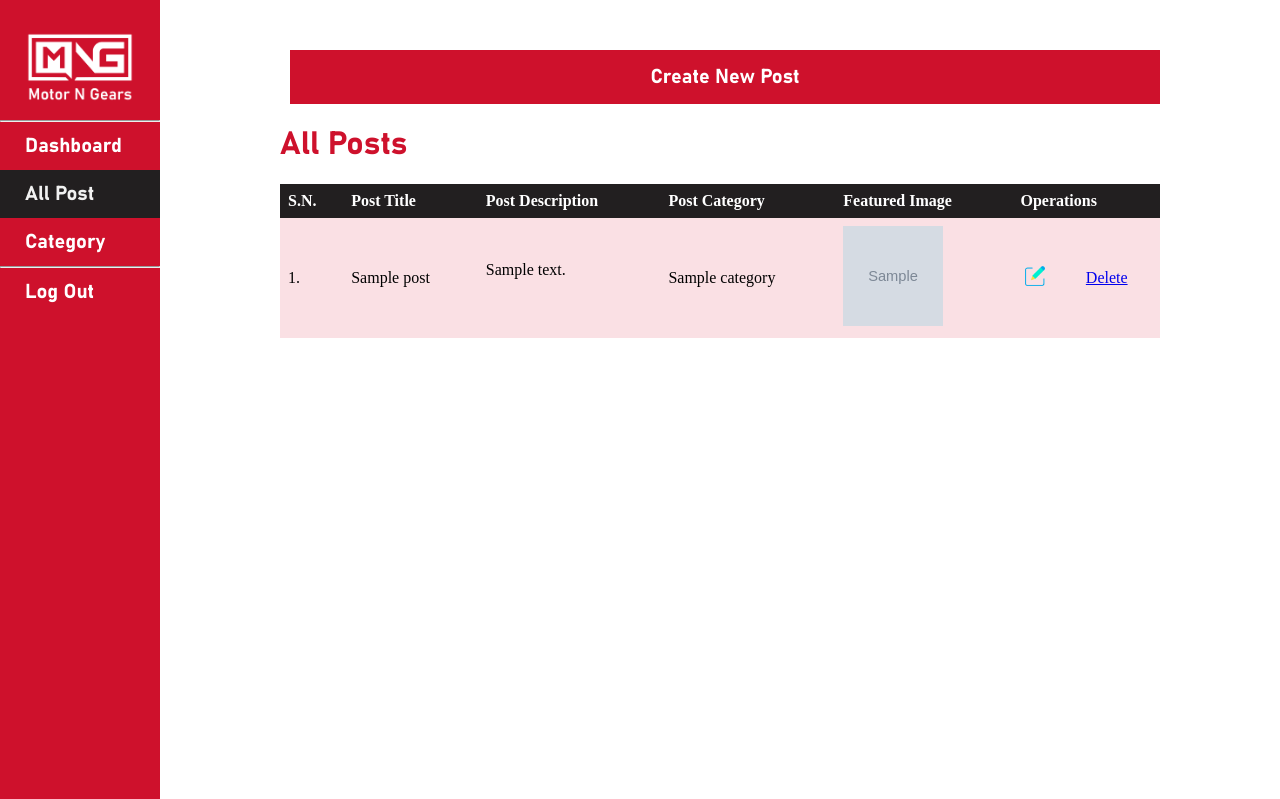
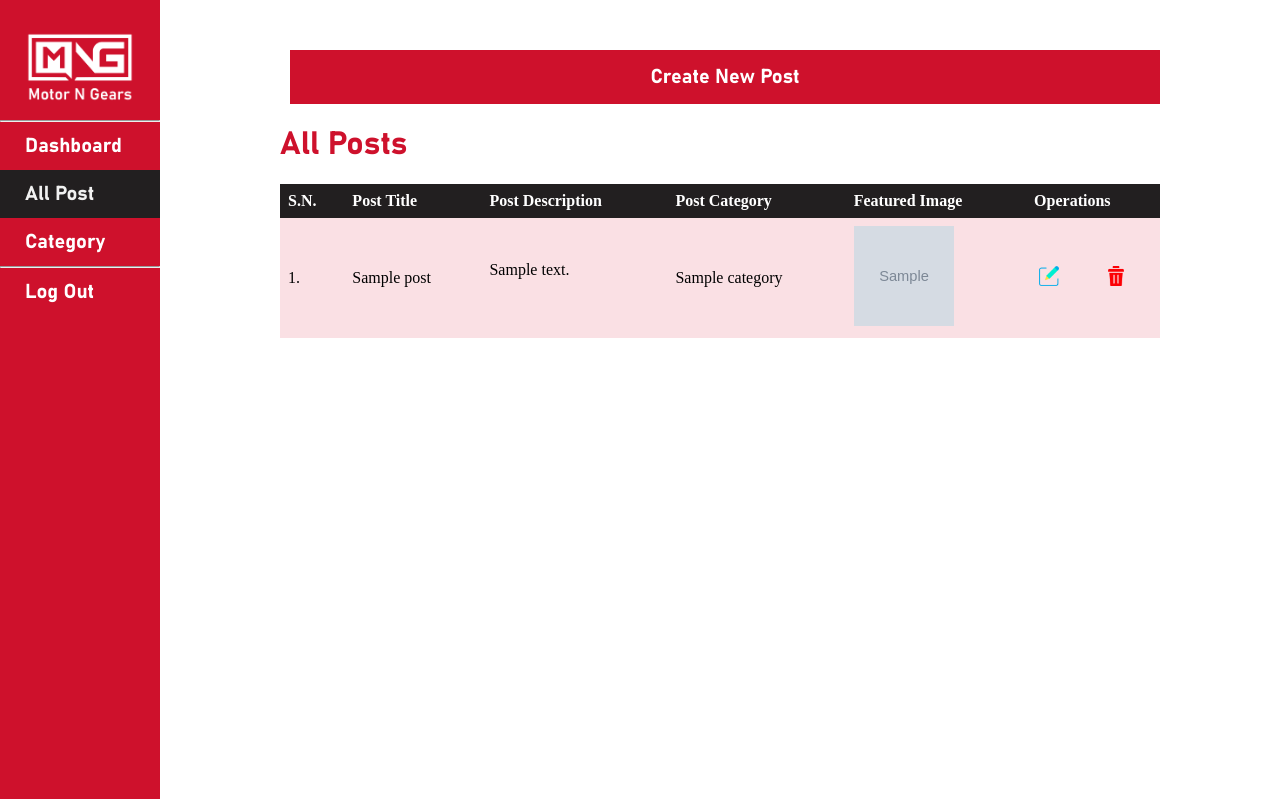
Before and after one commit to d-baral/motorngears, a PHP site: page /post.php in a window 1280 px wide. Shown: the top 799 px of the page. Run offline with PHP 8.4, Linux system fonts and the light colour scheme; the visitor is signed in with stand-in values (Sample User, id 1); tables that the repository leaves empty or names only in its code hold one stand-in row (values such as "Sample post"); grey boxes marked "Sample" are stand-in pictures; data that the repository does not hold is empty.

Commit message:
Post Delete issue

```diff
--- a/category.php
+++ b/category.php
@@ -120,10 +120,10 @@ if (!isset($_SESSION['loginid'])) {
                                         </a>
                                     </td>
                                     <td>
-                                        <?php echo "<a onClick=\" javascript:return confirm('Are You Sure to Delete?');\"href='category_action.php?cid={$row['cid']}'>
-                                Delete
+                                        <?php echo "<a class='icon-button' onClick=\" javascript:return confirm('Are You Sure to Delete?');\"href='category_action.php?cid={$row['cid']}'>
+                                <img src='./assets/icons/delete.png' alt='Delete Icon'>
                                 </a>"; ?>
-                                        <!-- <img src='./assets/icons/delete.png' alt='Delete Icon'> -->
+
                                     </td>
                                 </tr>
                                 <?php
--- a/post.php
+++ b/post.php
@@ -130,13 +130,10 @@ if (!isset($_SESSION['loginid'])) {
                                             </button>
                                     </td>
                                     <td>
-                                        <?php echo "<a onClick=\" javascript:return confirm('Are You Sure to Delete?');\"href='category_action.php?pid={$row['pid']}'>
-                                Delete
+                                    <?php echo "<a class='icon-button' onClick=\" javascript:return confirm('Are You Sure to Delete?');\"href='post_action.php?pid={$pid}'>
+                                <img src='./assets/icons/delete.png' alt='Delete Icon'>
                                 </a>"; ?>
-                                        <!-- <img src='./assets/icons/delete.png' alt='Delete Icon'> -->
                                     </td>
-
-
                                 </tr>
                                 <?php
                             }
```
